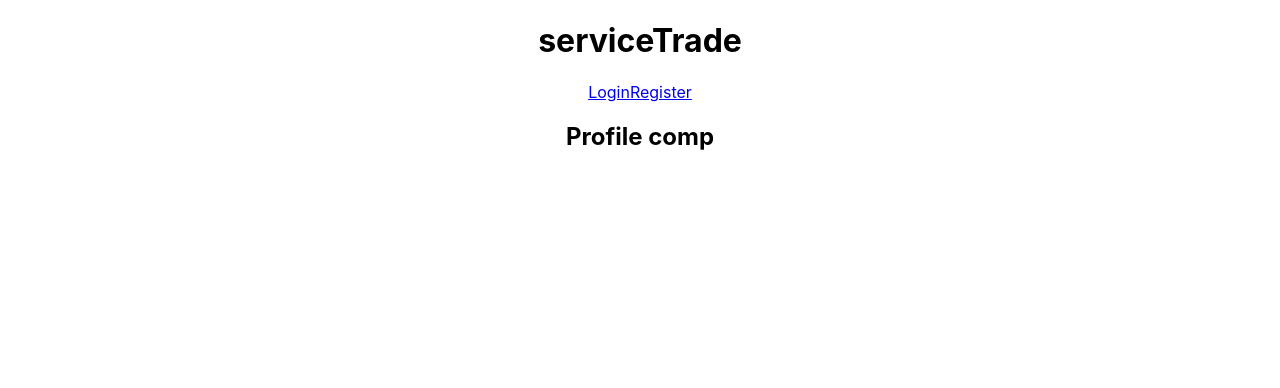
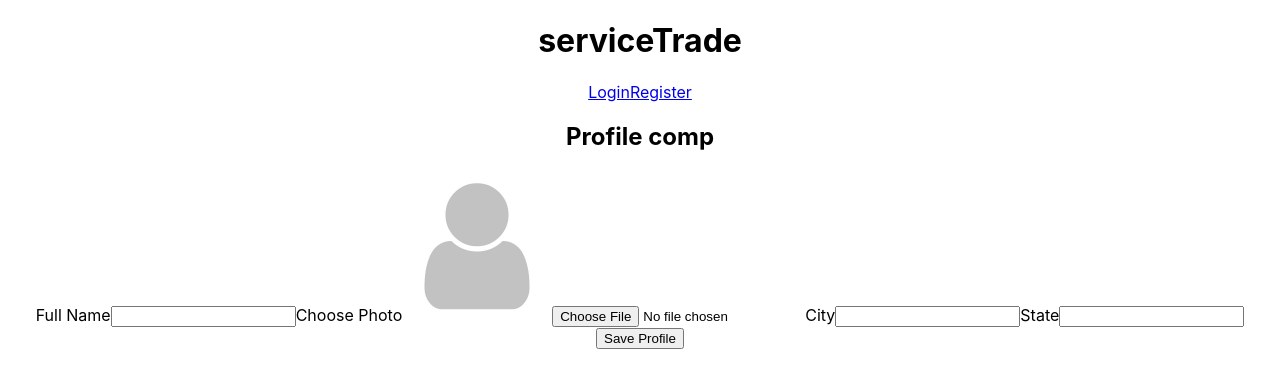
Before and after one commit to GrantSimmonsDV/serviceTrade, a React (Create React App) app: page /profile in a window 1280 px wide. Shown: the top 388 px of the page. Built offline with nearby package versions, Linux system fonts and the light colour scheme; no server answers.

Commit message:
updateSat

```diff
--- /dev/null
+++ b/src/components/profile/Profile.css
@@ -0,0 +1,3 @@
+img {
+  height: 150px;
+}
--- a/src/components/profile/Profile.js
+++ b/src/components/profile/Profile.js
@@ -15,26 +15,69 @@
 // User can update profile and click Save Changes
 //PUT request to update profile data
 
-import React from "react";
+import React, { useState } from "react";
 import axios from "axios";
+import "./Profile.css";
 
 export default function Profile() {
+  const [fullName, setFullName] = useState("");
+  const [profilePic, setProfilePic] = useState("");
+  const [city, setCity] = useState("");
+  const [state, setState] = useState("");
 
-//create user's profile data in db
-axios.post("/profile")
-.then((res) => {
 
-})
+  const handleClick = (e) => {
+  //update profile data
+  axios
+    .put("/profile/:id", { fullName, profilePic, city, state })
+    .then((res) => {
 
-//update profile data
-axios.put("/profile/:id")
-.then((res) => {
+    });
+  };
 
-})
+
 
   return (
     <div className="profile">
       <h2>Profile comp</h2>
+      <label>
+        Full Name
+        <input
+          type="text"
+          value={fullName}
+          onChange={(e) => setFullName(e.target.value)}
+        />
+      </label>
+
+      <label id="uploadBtn">
+        Choose Photo
+        <img src="profile-silhouette.jpeg" id="photo" />
+        <input
+          type="file"
+          id="file"
+          alt="Profile Picture"
+          src={profilePic}
+          onChange={(e) => setProfilePic(e.target.value)}
+        />
+      </label>
+
+      <label>
+        City
+        <input
+          type="text"
+          value={city}
+          onChange={(e) => setCity(e.target.value)}
+        />
+      </label>
+      <label>
+        State
+        <input
+          type="text"
+          value={state}
+          onChange={(e) => setState(e.target.value)}
+        />
+      </label>
+      <button onClick={handleClick} className="save_profileBtn">Save Profile</button>
     </div>
   );
 }
```
Also changed, not shown: public/profile-silhouette.jpeg (added).
